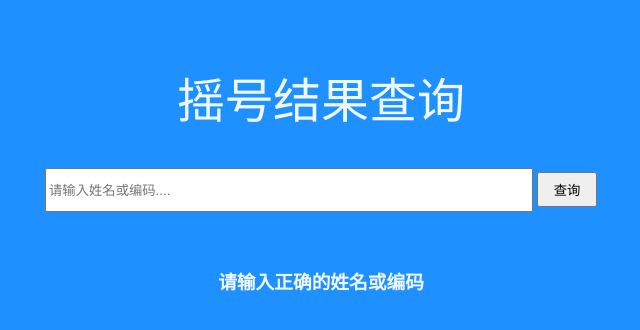
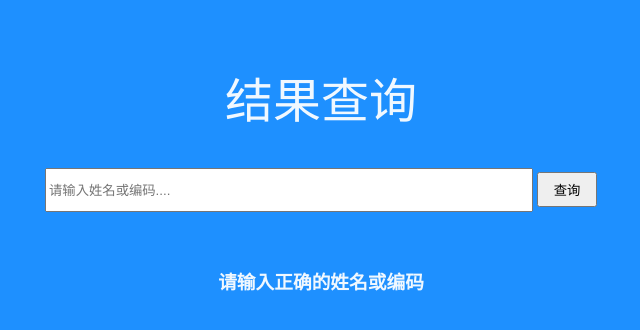
Before and after one commit to STHSF/FlaskTutorial, a Flask app: page /search in a window 1280 px wide. Shown: the top 330 px of the page, without its empty margins (319-959 px from the left). Run offline with Flask 2, Linux system fonts and the light colour scheme.

Commit message:
code update

```diff
--- a/templates/search.html
+++ b/templates/search.html
@@ -8,7 +8,7 @@
 <body bgcolor="DodgerBlue">
     <div style="text-align:center;color:#F0F8FF">
         <br/><br/><br/>
-        <font face="宋体" size="+5">摇号结果查询</font><br/>
+        <font face="宋体" size="+5">结果查询</font><br/>
         <br/><br/>
         <form action ='/search' method='post'>
             <input type="txt"  rows="4" cols="60" placeholder="请输入姓名或编码...."
```
